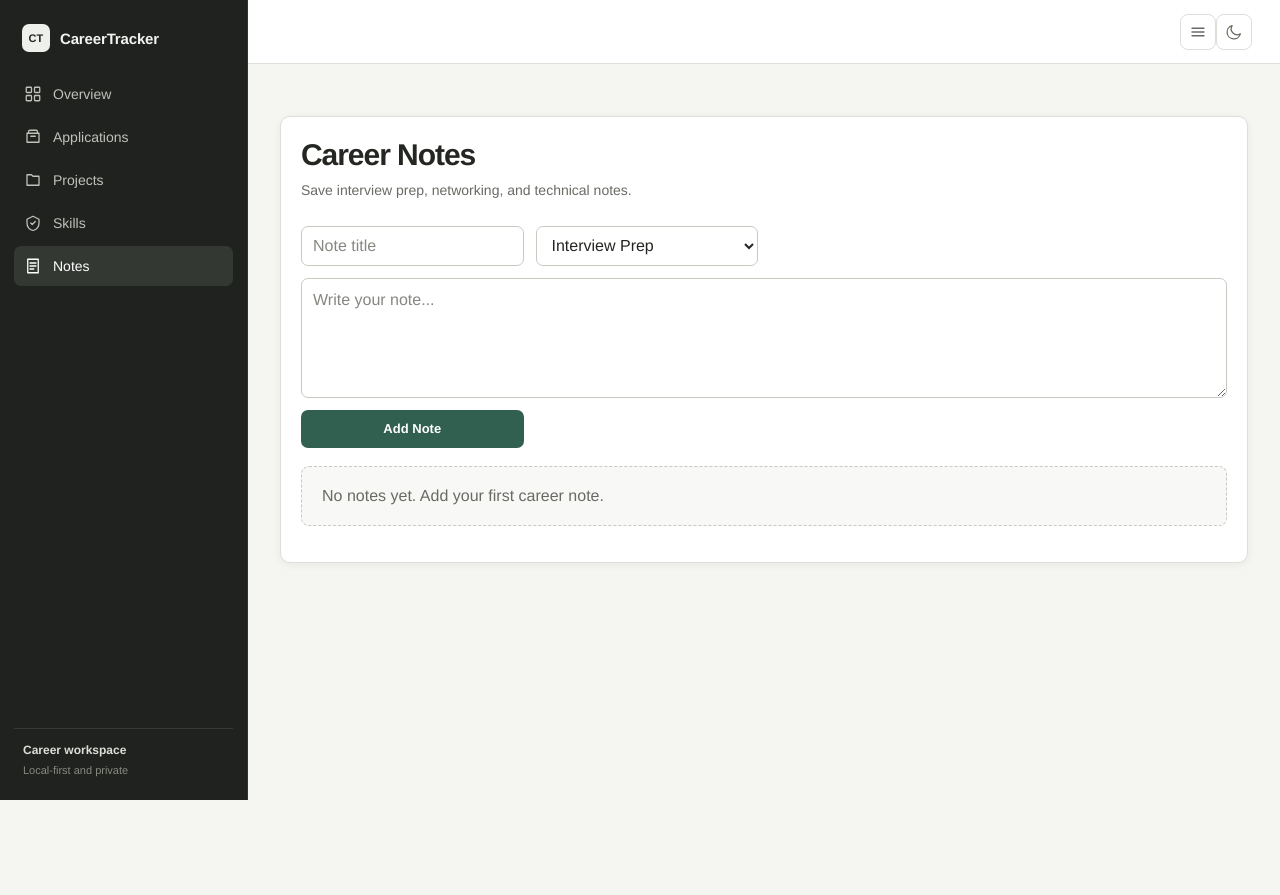
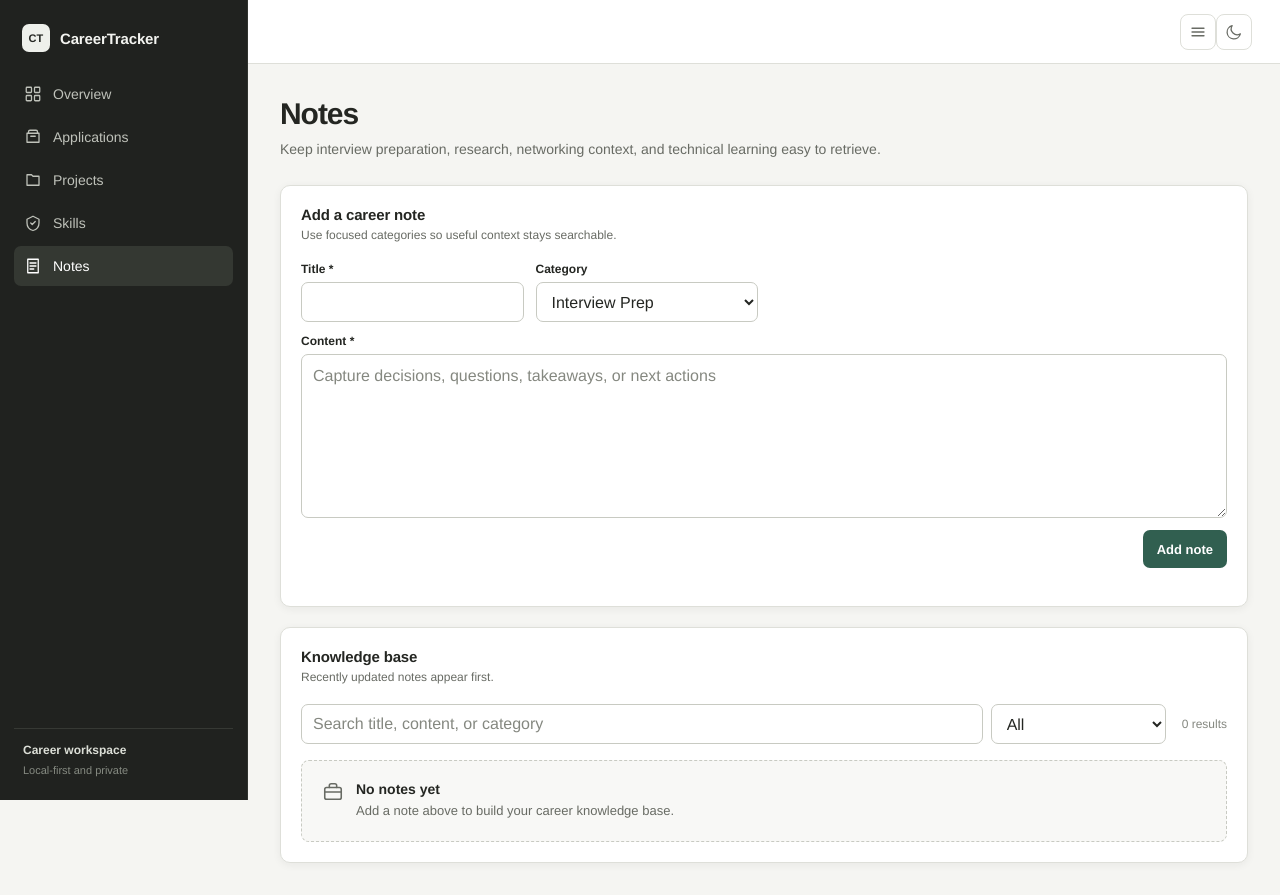
Before and after one commit to gmagnavita15/CareerTracker, a React (Vite) app: page /notes in a window 1280 px wide. Before the commit the page ends 800 px from the top, so only its background shows below. Built offline with nearby package versions, Linux system fonts and the light colour scheme.

Commit message:
feat: modernize career notes workflow

```diff
--- a/src/components/NoteList.tsx
+++ b/src/components/NoteList.tsx
@@ -1,8 +1,16 @@
 import { useState } from "react";
 import toast from "react-hot-toast";
-import type { CareerNote, NoteCategory, } from "../types";
 import { NOTE_CATEGORIES } from "../constants";
-import SectionHeader from "./SectionHeader";
+import { formatDate } from "../services/formatService";
+import { validateRequired } from "../services/validationService";
+import type { CareerNote, NoteCategory } from "../types";
+import ConfirmDialog from "./ConfirmDialog";
+import DetailPanel from "./DetailPanel";
+import EmptyState from "./EmptyState";
+import FilterBar from "./FilterBar";
+import FormField from "./FormField";
+import PageHeader from "./PageHeader";
+import StatusBadge from "./StatusBadge";
 
 type NoteListProps = {
   notes: CareerNote[];
@@ -13,92 +21,170 @@ function NoteList({ notes, setNotes }: NoteListProps) {
   const [title, setTitle] = useState("");
   const [content, setContent] = useState("");
   const [category, setCategory] = useState<NoteCategory>("Interview Prep");
+  const [titleError, setTitleError] = useState("");
+  const [contentError, setContentError] = useState("");
+  const [searchTerm, setSearchTerm] = useState("");
+  const [categoryFilter, setCategoryFilter] = useState<"All" | NoteCategory>("All");
+  const [pendingDelete, setPendingDelete] = useState<CareerNote | null>(null);
 
   function handleSubmit(event: React.FormEvent) {
     event.preventDefault();
-
-    if (!title.trim() || !content.trim()) {
-      toast.error("Title and content are required");
+    const nextTitleError = validateRequired(title, "Title", 120);
+    const nextContentError = validateRequired(content, "Content", 4000);
+    setTitleError(nextTitleError);
+    setContentError(nextContentError);
+    if (nextTitleError || nextContentError) {
+      toast.error("Review the highlighted note fields.");
       return;
     }
 
-    const newNote: CareerNote = {
+    const timestamp = new Date().toISOString();
+    setNotes((current) => [...current, {
       id: crypto.randomUUID(),
       title: title.trim(),
       content: content.trim(),
       category,
-      createdAt: new Date().toISOString(),
-      updatedAt: new Date().toISOString(),
-    };
-
-    setNotes([...notes, newNote]);
+      createdAt: timestamp,
+      updatedAt: timestamp,
+    }]);
     toast.success("Note added");
-
     setTitle("");
     setContent("");
     setCategory("Interview Prep");
+    setTitleError("");
+    setContentError("");
   }
 
-  function handleDelete(id: string) {
-    setNotes(notes.filter((note) => note.id !== id));
+  function confirmDelete() {
+    if (!pendingDelete) return;
+    setNotes((current) => current.filter((note) => note.id !== pendingDelete.id));
     toast.success("Note deleted");
+    setPendingDelete(null);
   }
 
+  const filteredNotes = notes
+    .filter((note) => {
+      const search = searchTerm.trim().toLowerCase();
       return (
-    <section className="section-card">
-      <SectionHeader
-        title="Career Notes"
-        description="Save interview prep, networking, and technical notes."
+        (!search || [note.title, note.content, note.category]
+          .some((value) => value.toLowerCase().includes(search))) &&
+        (categoryFilter === "All" || note.category === categoryFilter)
+      );
+    })
+    .sort((a, b) => Date.parse(b.updatedAt) - Date.parse(a.updatedAt));
+
+  return (
+    <>
+      <PageHeader
+        description="Keep interview preparation, research, networking context, and technical learning easy to retrieve."
+        title="Notes"
       />
 
-      <form className="note-form" onSubmit={handleSubmit}>
+      <section className="section-card">
+        <div className="panel-heading">
+          <div>
+            <h2>Add a career note</h2>
+            <p>Use focused categories so useful context stays searchable.</p>
+          </div>
+        </div>
+        <form className="note-form" noValidate onSubmit={handleSubmit}>
+          <FormField error={titleError} htmlFor="note-title" label="Title" required>
             <input
+              aria-describedby={titleError ? "note-title-help" : undefined}
+              id="note-title"
+              maxLength={120}
+              onChange={(event) => setTitle(event.target.value)}
               value={title}
-          onChange={(event) => setTitle(event.target.value)}
-          placeholder="Note title"
             />
+          </FormField>
+          <FormField htmlFor="note-category" label="Category">
+            <select id="note-category" onChange={(event) => setCategory(event.target.value as NoteCategory)} value={category}>
+              {NOTE_CATEGORIES.map((option) => <option key={option}>{option}</option>)}
+            </select>
+          </FormField>
+          <FormField error={contentError} htmlFor="note-content" label="Content" required>
+            <textarea
+              aria-describedby={contentError ? "note-content-help" : undefined}
+              id="note-content"
+              maxLength={4000}
+              onChange={(event) => setContent(event.target.value)}
+              placeholder="Capture decisions, questions, takeaways, or next actions"
+              rows={6}
+              value={content}
+            />
+          </FormField>
+          <div className="form-actions"><button type="submit">Add note</button></div>
+        </form>
+      </section>
 
-        <select
-          value={category}
-          onChange={(event) => setCategory(event.target.value as NoteCategory)}
-        >
-          {NOTE_CATEGORIES.map((categoryOption) => (
-            <option key={categoryOption}>{categoryOption}</option>
-          ))}
+      <section className="section-card">
+        <div className="panel-heading">
+          <div>
+            <h2>Knowledge base</h2>
+            <p>Recently updated notes appear first.</p>
+          </div>
+        </div>
+        <FilterBar resultCount={filteredNotes.length}>
+          <input
+            aria-label="Search notes"
+            className="search-field"
+            onChange={(event) => setSearchTerm(event.target.value)}
+            placeholder="Search title, content, or category"
+            type="search"
+            value={searchTerm}
+          />
+          <select aria-label="Filter notes by category" onChange={(event) => setCategoryFilter(event.target.value as "All" | NoteCategory)} value={categoryFilter}>
+            <option>All</option>
+            {NOTE_CATEGORIES.map((option) => <option key={option}>{option}</option>)}
           </select>
-
-        <textarea
-          value={content}
-          onChange={(event) => setContent(event.target.value)}
-          placeholder="Write your note..."
-        />
-
-        <button type="submit">Add Note</button>
-      </form>
+        </FilterBar>
 
         {notes.length === 0 ? (
-        <p className="empty-state">No notes yet. Add your first career note.</p>
+          <EmptyState description="Add a note above to build your career knowledge base." title="No notes yet" />
+        ) : filteredNotes.length === 0 ? (
+          <EmptyState description="Try a broader search or clear the current category filter." title="No notes match" />
         ) : (
           <div className="notes-grid">
-          {notes.map((note) => (
+            {filteredNotes.map((note) => {
+              const isLong = note.content.length > 220;
+              return (
                 <article className="note-card" key={note.id}>
                   <div>
+                    <div className="record-card-header">
+                      <div>
                         <h3>{note.title}</h3>
-                <p className="note-category">{note.category}</p>
-                <p>{note.content}</p>
+                        <p className="note-date">Updated {formatDate(note.updatedAt)}</p>
                       </div>
-
-              <button
-                className="delete-button"
-                onClick={() => handleDelete(note.id)}
-              >
+                      <StatusBadge value={note.category} />
+                    </div>
+                    <p className={isLong ? "note-preview" : "note-content"}>{note.content}</p>
+                    {isLong ? (
+                      <DetailPanel label="Read full note">
+                        <p className="note-content-full">{note.content}</p>
+                      </DetailPanel>
+                    ) : null}
+                  </div>
+                  <div className="note-actions">
+                    <time dateTime={note.createdAt}>Created {formatDate(note.createdAt)}</time>
+                    <button className="text-button danger-text" onClick={() => setPendingDelete(note)} type="button">
                       Delete
                     </button>
+                  </div>
                 </article>
-          ))}
+              );
+            })}
           </div>
         )}
       </section>
+
+      <ConfirmDialog
+        description={pendingDelete ? `This permanently removes “${pendingDelete.title}”.` : ""}
+        onCancel={() => setPendingDelete(null)}
+        onConfirm={confirmDelete}
+        open={Boolean(pendingDelete)}
+        title="Delete note?"
+      />
+    </>
   );
 }
 
--- a/src/index.css
+++ b/src/index.css
@@ -117,7 +117,8 @@ a { color: var(--accent); }
 .form-grid { display: grid; grid-template-columns: repeat(4, minmax(0, 1fr)); gap: 14px 12px; margin-top: 18px; }
 .form-grid .form-field:has(textarea) { grid-column: 1 / -1; }
 .form-actions { grid-column: 1 / -1; display: flex; justify-content: flex-end; }
-.note-form textarea { grid-column: 1 / -1; min-height: 120px; resize: vertical; }
+.note-form .form-field:has(textarea) { grid-column: 1 / -1; }
+.note-form textarea { min-height: 140px; resize: vertical; }
 .form-field { display: grid; align-content: start; gap: 6px; }
 .form-field label { color: var(--text); font-size: 12px; font-weight: 650; }
 .field-error, .field-hint { min-height: 16px; margin: 0; font-size: 11px; line-height: 1.4; }
@@ -216,10 +217,16 @@ button[type="submit"]:hover, .button-primary:hover { background: var(--accent-ho
 .dialog-actions { display: flex; justify-content: flex-end; gap: 8px; padding: 14px 20px; border-top: 1px solid var(--border); background: var(--surface-subtle); }
 
 .notes-grid { display: grid; grid-template-columns: repeat(2, minmax(0, 1fr)); gap: 12px; margin-top: 16px; }
-.note-card { display: flex; min-height: 180px; flex-direction: column; justify-content: space-between; padding: 18px; border: 1px solid var(--border); border-radius: 9px; background: var(--surface); }
+.note-card { display: flex; min-height: 230px; flex-direction: column; justify-content: space-between; padding: 18px; border: 1px solid var(--border); border-radius: 9px; background: var(--surface); }
 .note-card h3 { margin: 0 0 6px; font-size: 15px; }
 .note-card p { line-height: 1.55; }
 .note-category { color: var(--text-muted); font-size: 11px; font-weight: 700; }
+.note-date { color: var(--text-subtle) !important; font-size: 10px !important; }
+.note-preview { display: -webkit-box; margin: 16px 0 0; overflow: hidden; color: var(--text-muted); font-size: 13px; -webkit-box-orient: vertical; -webkit-line-clamp: 5; }
+.note-content { margin: 16px 0 0; color: var(--text-muted); font-size: 13px; white-space: pre-wrap; }
+.note-content-full { margin: 0; color: var(--text); white-space: pre-wrap; }
+.note-actions { display: flex; align-items: center; justify-content: space-between; gap: 12px; margin-top: 18px; padding-top: 12px; border-top: 1px solid var(--border); }
+.note-actions time { color: var(--text-subtle); font-size: 10px; }
 .chart-list { display: grid; gap: 14px; margin-top: 16px; }
 .chart-label { display: flex; justify-content: space-between; margin-bottom: 6px; color: var(--text-muted); font-size: 12px; }
 .chart-bar-background { height: 7px; overflow: hidden; border-radius: 4px; background: var(--surface-hover); }
```
Lines whose indentation alone changed are shown as unchanged.
